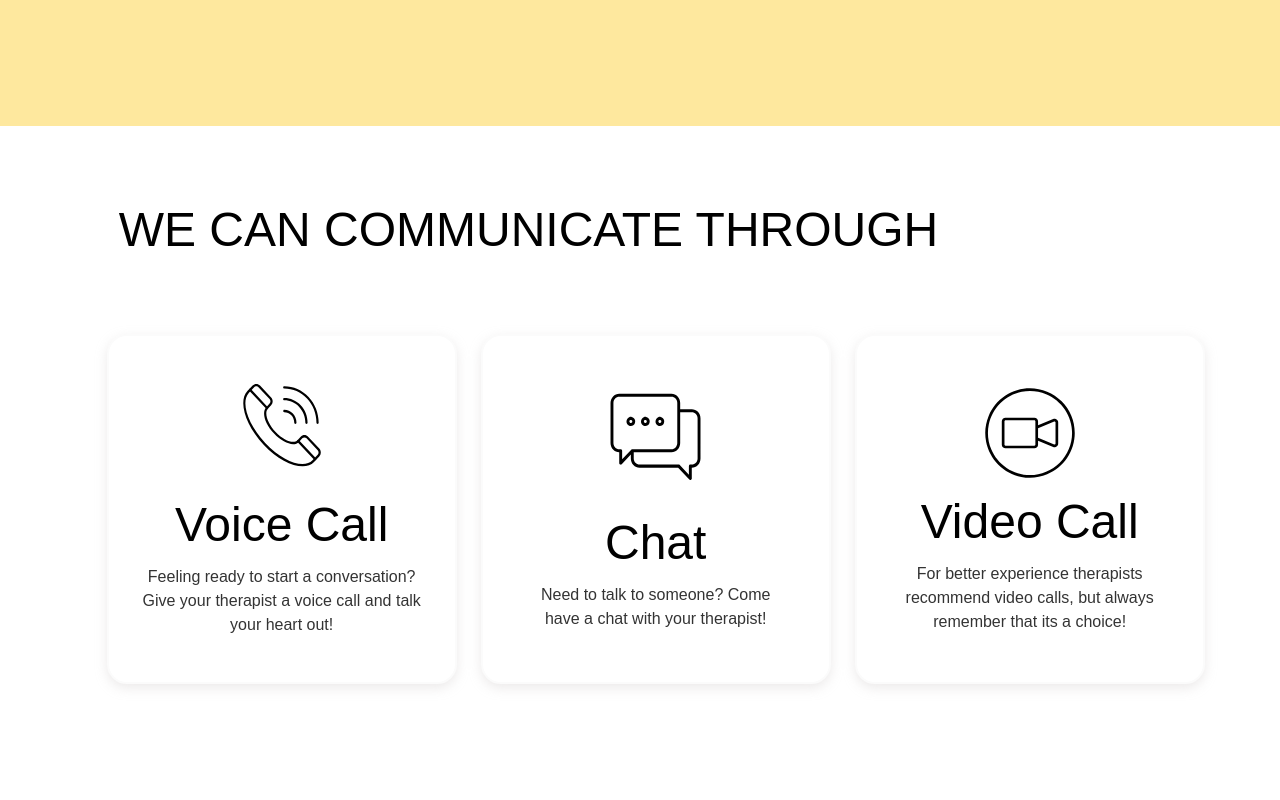
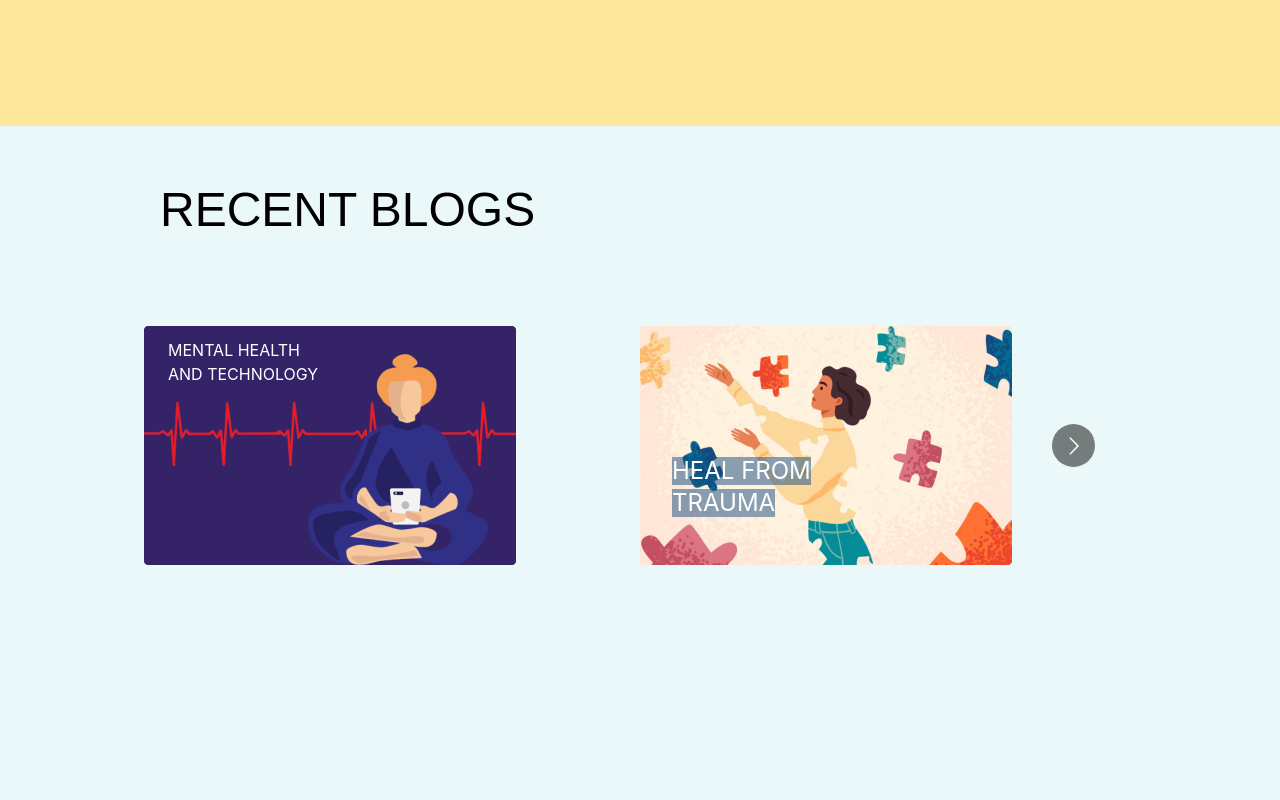
Before and after one commit to ninaderochka/sugar-and-thunder, a React (Create React App) app: page / in a window 1280 px wide. Shown: the part 1580-2380 px from the top of the page. Built offline with nearby package versions, Linux system fonts and the light colour scheme.

Commit message:
trying #3

```diff
--- a/src/components/communicate.js
+++ /dev/null
@@ -1,55 +0,0 @@
-import React from 'react';
-import Box from './Box';
-
-function Communicate() {
-  return (
-    <div className="w-5/6 h-screen m-auto max-w-full">
-      <h1 className="font-poppins font-normal text-5xl ml-3 mb-20 pt-20 uppercase">
-        We can communicate through
-      </h1>
-      <div className="grid grid-cols-1 gap-6 max-h-full md:grid-cols-3 lg:grid-cols-3">
-        <Box>
-          <div className="m-auto flex flex-col space-y-4">
-            <img
-              src="/phone.svg"
-              alt="voice call"
-              className="w-25 m-auto mb-4"
-            />
-            <p className="font-poppins font-normal text-5xl text-black text-center mb-4">
-              Voice Call
-            </p>
-            <p className="font-poppins font-light text-center text-black/80 w-11/12 m-auto">
-              Feeling ready to start a conversation? Give your therapist a voice
-              call and talk your heart out!
-            </p>
-          </div>
-        </Box>
-        <Box>
-          <div className="m-auto flex flex-col space-y-4">
-            <img src="/chat.svg" alt="chat" className="w-25 m-auto mb-4" />
-            <p className="font-poppins font-normal text-5xl text-black text-center mb-4">
-              Chat
-            </p>
-            <p className="font-poppins font-light text-center text-black/80 w-9/12 m-auto">
-              Need to talk to someone? Come have a chat with your therapist!
-            </p>
-          </div>
-        </Box>
-        <Box>
-          <div className="m-auto flex flex-col space-y-4">
-            <img src="/video.svg" alt="video" className="w-25 m-auto" />
-            <p className="font-poppins font-normal text-5xl text-black text-center mb-4">
-              Video Call
-            </p>
-            <p className="font-poppins font-light text-center text-black/80 w-11/12 m-auto">
-              For better experience therapists recommend video calls, but always
-              remember that its a choice!
-            </p>
-          </div>
-        </Box>
-      </div>
-    </div>
-  );
-}
-
-export default Communicate;
--- a/src/containers/Home.js
+++ b/src/containers/Home.js
@@ -1,6 +1,6 @@
 import React from 'react';
 import Header from '../components/Header';
-import Communicate from '../components/Communicate';
+
 import RecentBlog from '../components/RecentBlog';
 import Tickets from '../components/Tickets';
 
@@ -11,7 +11,7 @@ function Home() {
     <div className="overflow-hidden">
       <Header />
       <Therapists />
-      <Communicate />
+
       <RecentBlog />
       <Tickets />
     </div>
```
